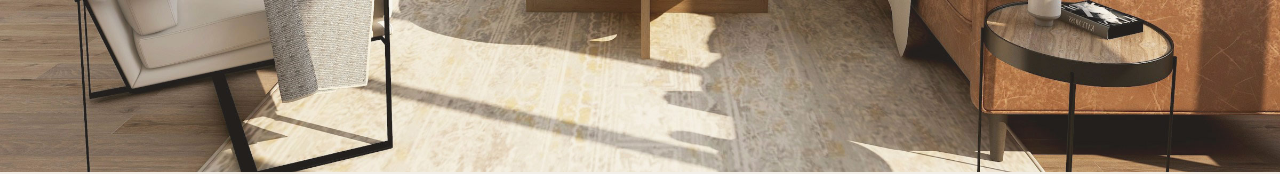
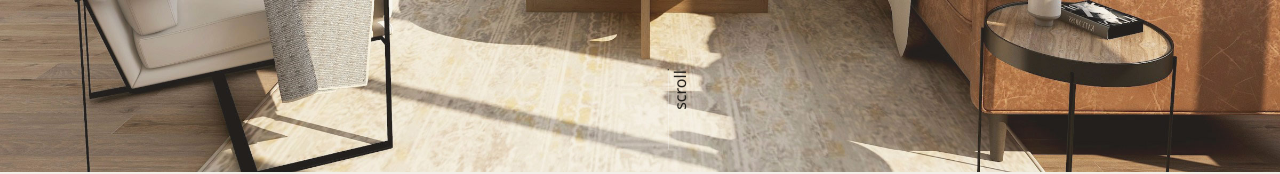
Before and after one commit to kyoko-nr/nestly-home, a Vue app: page / in a window 1280 px wide. Shown: the part 628-802 px from the top of the page. Built offline with nearby package versions, Linux system fonts and the light colour scheme; a web font is replaced by a local one.

Commit message:
add scroll element

```diff
--- a/src/components/hero/HeroComponent.vue
+++ b/src/components/hero/HeroComponent.vue
@@ -5,9 +5,34 @@ import { useTemplateRef, onMounted } from "vue";
 
 const image = useTemplateRef("image");
 const title = useTemplateRef("title");
+const scroll = useTemplateRef("scroll");
+
+const setTrigger = () => {
+  gsap.fromTo(
+    scroll.value,
+    {
+      opacity: 1,
+    },
+    {
+      opacity: 0,
+      duration: 0.5,
+      ease: "expo.iuOut",
+      scrollTrigger: {
+        trigger: scroll.value,
+        start: "top 70%",
+        toggleActions: "play none none reverse",
+      },
+    },
+  );
+};
 
 onMounted(() => {
   setTimeout(() => {
+    gsap.to(image.value, {
+      scale: 1,
+      duration: 1.8,
+      ease: "expo.out",
+    });
     gsap.fromTo(
       title.value,
       {
@@ -19,14 +44,15 @@ onMounted(() => {
         y: 0,
         duration: 1.2,
         ease: "expo.out",
+        delay: 0.7,
       },
     );
-  }, 2400);
-  setTimeout(() => {
-    gsap.to(image.value, {
-      scale: 1,
-      duration: 1.8,
-      ease: "expo.out",
+    gsap.to(scroll.value, {
+      opacity: 1,
+      duration: 1,
+      ease: "expo.inOut",
+      delay: 1,
+      onComplete: setTrigger,
     });
   }, 1500);
 });
@@ -48,5 +74,51 @@ onMounted(() => {
     >
       Start living<br />smarter today
     </p>
+    <div
+      ref="scroll"
+      class="absolute bottom-0 left-1/2 -translate-y-[50px] -rotate-90 opacity-0"
+    >
+      <div class="custom-scroll relative">
+        <span>scroll</span>
+      </div>
+    </div>
   </div>
 </template>
+
+<style lang="css" scoped>
+.custom-scroll {
+  padding-left: 40px;
+  overflow: hidden;
+  &::before {
+    content: "";
+    top: 0;
+    left: 0;
+    width: 100%;
+    height: 1px;
+    background: #ffffff;
+    position: absolute;
+    opacity: 0.4;
+  }
+  &::after {
+    content: "";
+    top: 0;
+    left: 0;
+    width: 50%;
+    height: 1px;
+    background: var(--color-dark-gray);
+    position: absolute;
+    translate: -100% 0;
+    animation: scroll 1.8s var(--ease-in-out-expo) infinite;
+    opacity: 1;
+  }
+}
+
+@keyframes scroll {
+  0% {
+    translate: 200% 0;
+  }
+  100% {
+    translate: -100% 0;
+  }
+}
+</style>
--- a/src/main.ts
+++ b/src/main.ts
@@ -1,5 +1,9 @@
 import { createApp } from "vue";
 import App from "./App.vue";
 import "./assets/styles/main.css";
+import { gsap } from "gsap";
+import { ScrollTrigger } from "gsap/ScrollTrigger";
+
+gsap.registerPlugin(ScrollTrigger);
 
 createApp(App).mount("#app");
```
